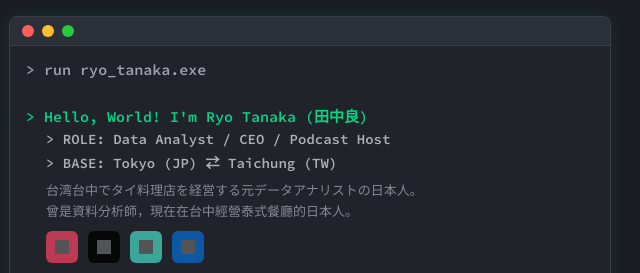
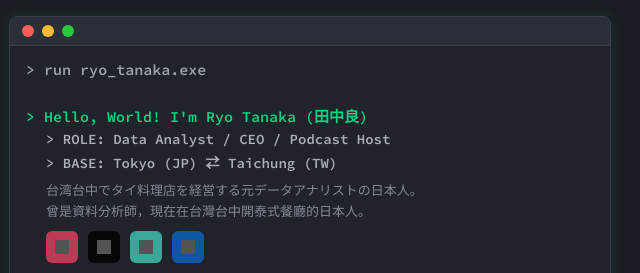
Before and after one commit to RyoTana666/ryotana666.github.io, a plain HTML site: page index.html in a window 1280 px wide. Shown: the top 273 px of the page, 330-970 px from the left. Drawn offline with Linux system fonts and the light colour scheme; grey boxes are pictures that could not be loaded.

Commit message:
Fix wording in Japanese description in index.html

```diff
--- a/index.html
+++ b/index.html
@@ -196,7 +196,7 @@ footer {
       <div class="role-line">&gt; BASE: Tokyo (JP) ⇄ Taichung (TW)</div>
       <div class="subtext">
         台湾台中でタイ料理店を経営する元データアナリストの日本人。<br>
-        曾是資料分析師，現在在台中經營泰式餐廳的日本人。
+        曾是資料分析師，現在在台灣台中開泰式餐廳的日本人。
       </div>
       <div class="icons">
         <a href="https://www.instagram.com/ryotana20" target="_blank" class="icon-btn instagram">
```
